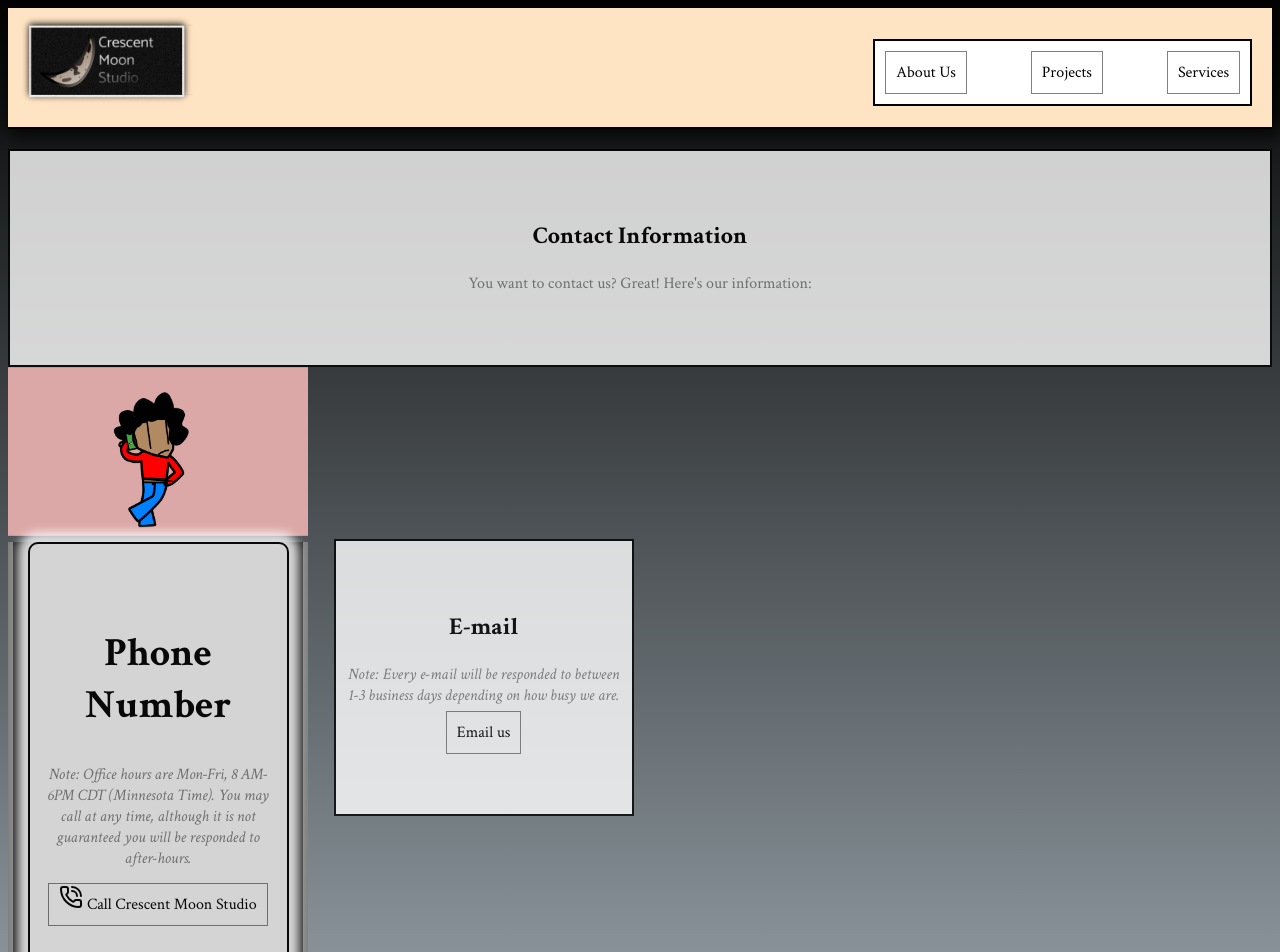
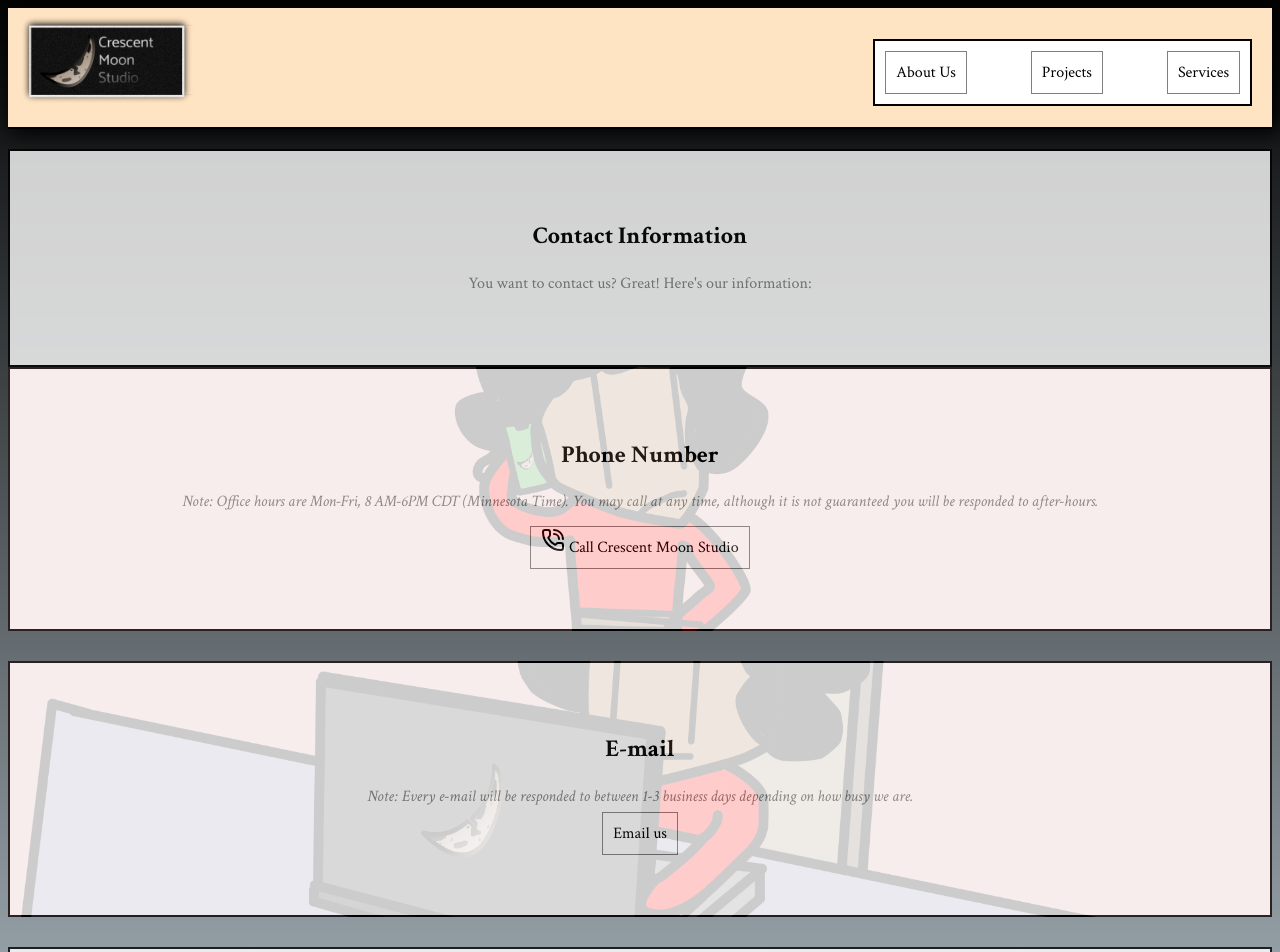
Before and after one commit to ayuubthegreat/CrescentMoonStudioWebsite, a React (Vite) app: page /contact in a window 1280 px wide. Shown: the top 952 px of the page. Built offline with nearby package versions, Linux system fonts and the light colour scheme.

Commit message:
Your commit message here

```diff
--- a/src/components/components.css
+++ b/src/components/components.css
@@ -82,6 +82,8 @@
 }
 .split-section {
     display: grid;
+    grid-template-columns: minmax(0, 1.4fr) minmax(0, 2fr);
+
 }
 .footer .split-section div {
     display: flex;
--- a/src/pages/contact-us.jsx
+++ b/src/pages/contact-us.jsx
@@ -4,24 +4,20 @@ import Section from "../components/Section"
 import { BASE_DATA } from "../funcs/BASE_DATA"
 import ButtonBox from "../components/ButtonBox"
 import kamCalling from "../assets/kamCalling.png"
+import kamTypingOnAComputer from "../assets/kamTypingOnComputer.png"
+import { useEffect } from "react"
 
 export const ContactUsPage = () => {
     return (
         <>
         <Section title="Contact Information" description="You want to contact us? Great! Here's our information: ">
-            <GridSection maxWidth={300}>
-                <div className="split-section">
-                    <div>
-                        <img width={"100%"} src={kamCalling}/>
-                    </div>
-                    <Section title="Phone Number" description={<><p><i>Note: Office hours are Mon-Fri, 8 AM-6PM CDT (Minnesota Time). You may call at any time, although it is not guaranteed you will be responded to after-hours.</i></p><a href={`tel:+17633932782`}><PhoneCallIcon></PhoneCallIcon> Call {BASE_DATA.STUDIO_NAME}</a></>}></Section>
-                </div>
+                        <Section background_img_style={`url(${kamCalling})`} title="Phone Number" description={<><p><i>Note: Office hours are Mon-Fri, 8 AM-6PM CDT (Minnesota Time). You may call at any time, although it is not guaranteed you will be responded to after-hours.</i></p><a href={`tel:+17633932782`}><PhoneCallIcon></PhoneCallIcon> Call {BASE_DATA.STUDIO_NAME}</a></>}></Section>
 
-                <Section title="E-mail" description={<><p><i>Note: Every e-mail will be responded to between 1-3 business days depending on how busy we are.</i></p><a href="mailto:yusufayuub01@gmail.com">
+
+                <Section background_img_style={`url(${kamTypingOnAComputer})`} title="E-mail" description={<><p><i>Note: Every e-mail will be responded to between 1-3 business days depending on how busy we are.</i></p><a href="mailto:yusufayuub01@gmail.com">
   Email us
 </a></>}></Section>
 
-            </GridSection>
             <Section title="We always appreciate when our customers contact us" description={<><p>Every e-mail and call is responded to and given attention, and our no-AI policy ensures that a human will be on the other line.</p><ButtonBox linkArr={["/no-ai-policy", "/about"]} buttonTextArr={["No AI Policy", "About Us"]}/></>}/>
         </Section>
         </>
```
